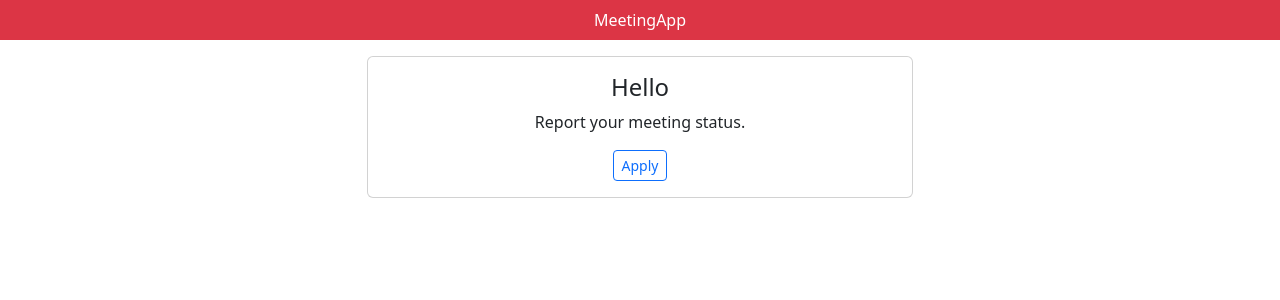
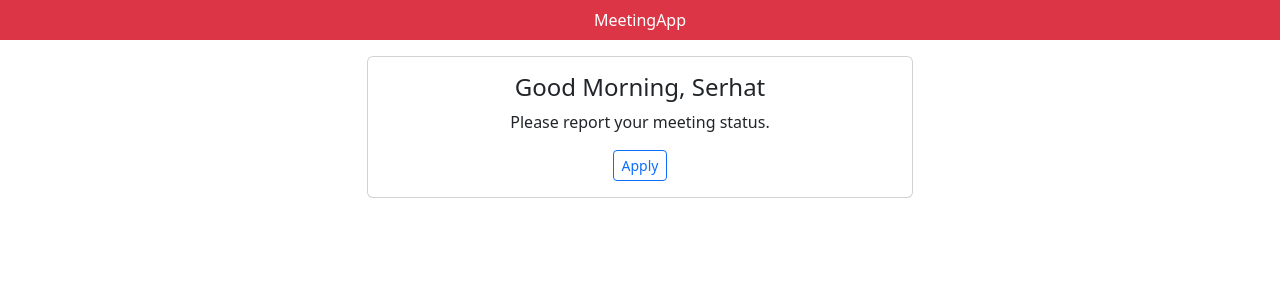
Before and after one commit to serhattomak/aspnetcore-lectures, an ASP.NET Core app: page / in a window 1280 px wide. Shown: the top 300 px of the page. Run offline with ASP.NET Core 8, Linux system fonts and the light colour scheme.

Commit message:
ViewBag & ViewData - Meeting App

```diff
--- a/MeetingApp/Controllers/HomeController.cs
+++ b/MeetingApp/Controllers/HomeController.cs
@@ -1,3 +1,4 @@
+using System;
 using Microsoft.AspNetCore.Mvc;
 
 namespace MeetingApp.Controllers
@@ -6,6 +7,14 @@ namespace MeetingApp.Controllers
     {
         public IActionResult Index()
         {
+            int hour = DateTime.Now.Hour;
+
+            // ViewBag.Greeting = hour > 12 ? "Have a nice day": "Good Morning";
+            // ViewBag.UserName = "Serhat";
+
+            ViewData["Greeting"] = hour > 12 ? "Have a nice day": "Good Morning";
+            ViewData["UserName"] = "Serhat";
+
             return View();
         }
     }
--- a/MeetingApp/Views/Home/Index.cshtml
+++ b/MeetingApp/Views/Home/Index.cshtml
@@ -1,7 +1,8 @@
 @{
-    Layout="_Layout2";
+    ViewBag.Title = "Meeting Applyment";
+    Layout = "_Layout2";
 }
 
-<h1 class="h4">Hello</h1>
-<p>Report your meeting status.</p>
+<h1 class="h4">@ViewData["Greeting"], @ViewData["UserName"]</h1>
+<p>Please report your meeting status.</p>
 <a class="btn btn-sm btn-outline-primary" asp-controller="Meeting" asp-action="Apply">Apply</a>
--- a/MeetingApp/Views/Meeting/Apply.cshtml
+++ b/MeetingApp/Views/Meeting/Apply.cshtml
@@ -1,3 +1,7 @@
+@{
+    ViewBag.Title = "Meeting Application Form";
+    Layout = "_Layout2";
+}
 <h1 class="h4">Meeting Apply Form</h1>
 <form action="">
     <button class="btn btn-primary" type="submit">Save</button>
--- a/MeetingApp/Views/Meeting/Index.cshtml
+++ b/MeetingApp/Views/Meeting/Index.cshtml
@@ -1,3 +1,6 @@
+@{
+    ViewBag.Title = "Meeting Summary";
+}
 <h1 class="h4">Meeting Summary</h1>
 <p>There are 20 participants joining this meeting with you.</p>
 <a class="btn btn-sm btn-outline-primary" href="#">View Participants</a>
--- a/MeetingApp/Views/Meeting/List.cshtml
+++ b/MeetingApp/Views/Meeting/List.cshtml
@@ -1,3 +1,6 @@
+@{
+    ViewBag.Title = "Meeting Participants List";
+}
 <h1 class="h4">Meeting Participants List</h1>
 <table class="table table-bordered">
     <thead>
--- a/MeetingApp/Views/Shared/_Layout.cshtml
+++ b/MeetingApp/Views/Shared/_Layout.cshtml
@@ -4,7 +4,7 @@
     <meta charset="UTF-8">
     <meta name="viewport" content="width=device-width, initial-scale=1.0">
     <link rel="stylesheet" href="/lib/bootstrap/css/bootstrap.min.css"/>
-    <title>Document</title>
+    <title>@ViewBag.Title - MeetingApp</title>
 </head>
 <body>
     <div class="bg-primary text-white p-2 text-center">
--- a/MeetingApp/Views/Shared/_Layout2.cshtml
+++ b/MeetingApp/Views/Shared/_Layout2.cshtml
@@ -4,7 +4,7 @@
     <meta charset="UTF-8">
     <meta name="viewport" content="width=device-width, initial-scale=1.0">
     <link rel="stylesheet" href="/lib/bootstrap/css/bootstrap.min.css"/>
-    <title>Document</title>
+    <title>@ViewBag.Title - MeetingApp</title>
 </head>
 <body>
     <div class="bg-danger text-white p-2 text-center">
```
Also changed, not shown: 6 other files.
